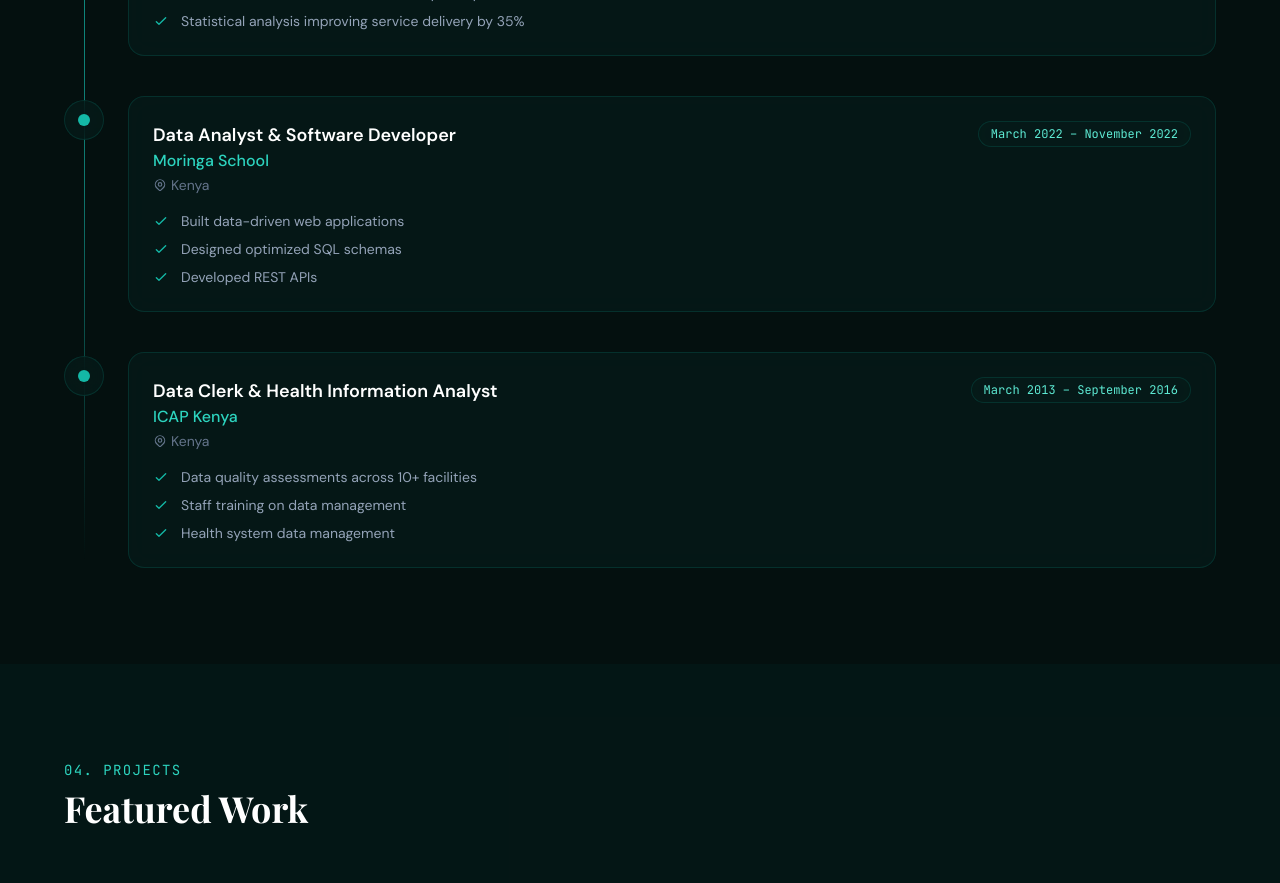
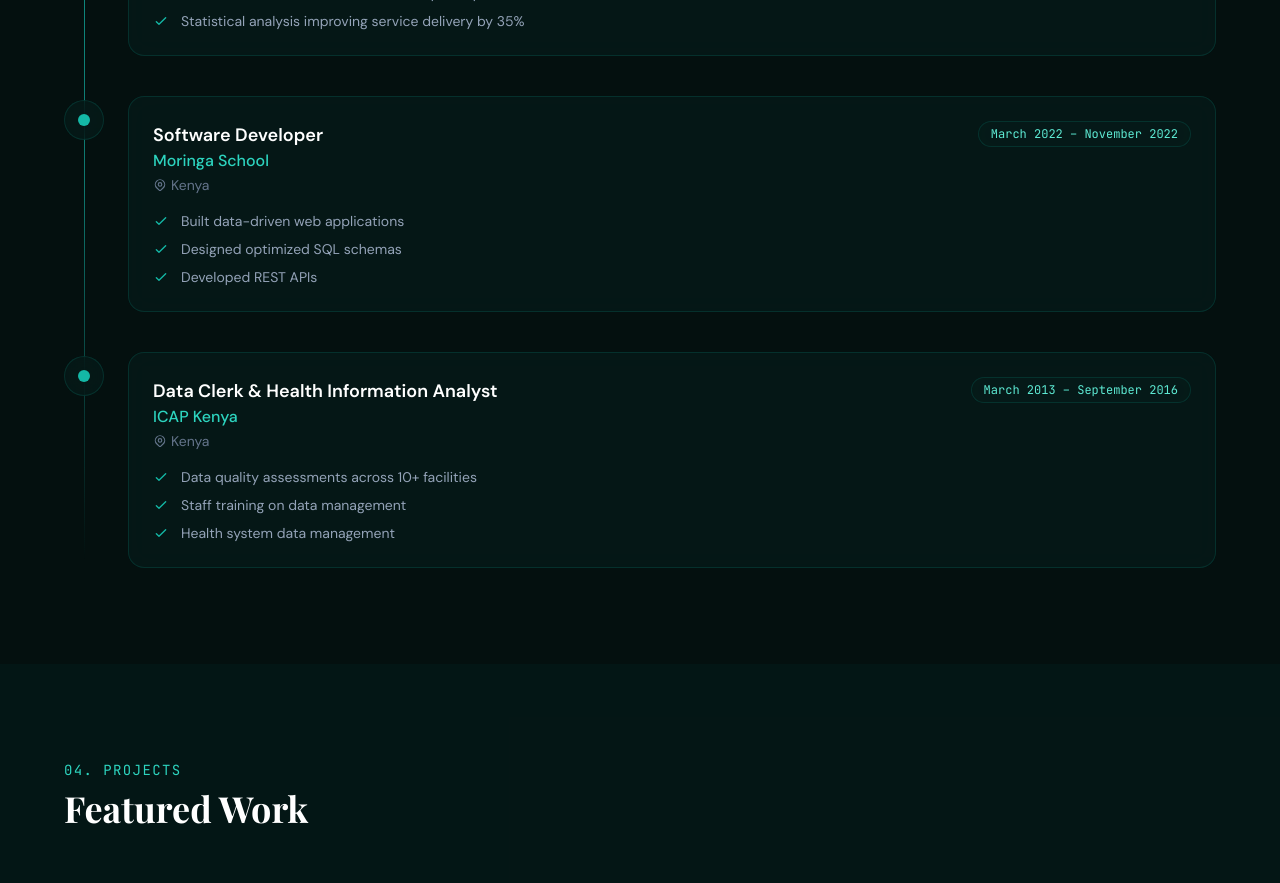
Before and after one commit to AchayoEarnest/earnest-portfolio-website, a Next.js app: page / in a window 1280 px wide. Shown: the part 2840-3723 px from the top of the page. Built offline with nearby package versions, Linux system fonts and the light colour scheme.

Commit message:
added cv download button link

```diff
--- a/app/data/portfolio.ts
+++ b/app/data/portfolio.ts
@@ -68,7 +68,7 @@ export const PORTFOLIO = {
       ],
     },
     {
-      position: "Data Analyst & Software Developer",
+      position: "Software Developer",
       company: "Moringa School",
       location: "Kenya",
       period: "March 2022 – November 2022",
```
